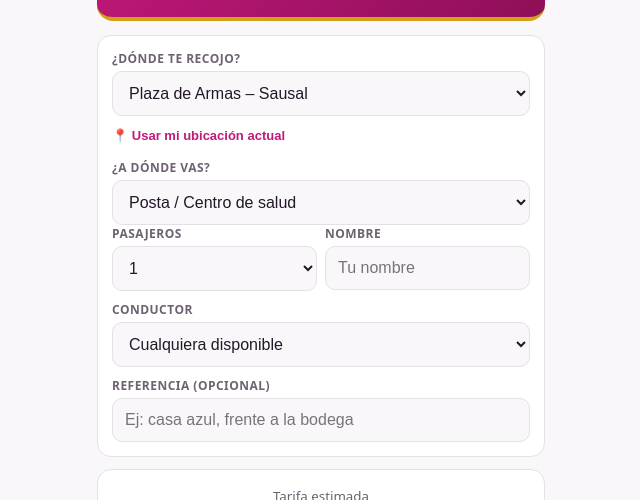
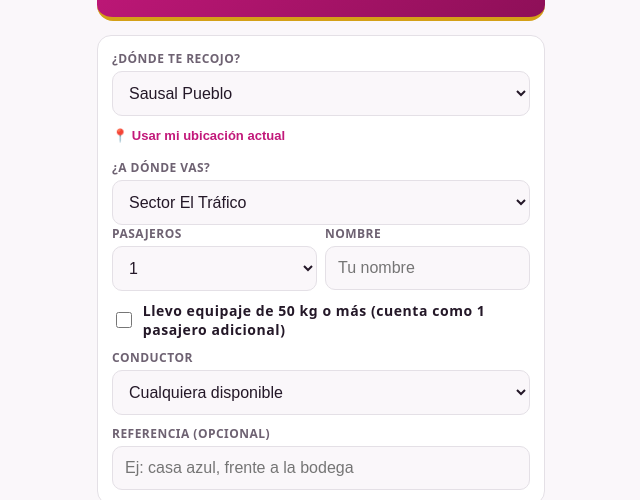
Before and after one commit to Luis27-11/mototaxi-joseluis, a plain HTML site: page pedir.html in a window 1280 px wide. Shown: the part 84-584 px from the top of the page, without its empty margins (319-959 px from the left). Drawn offline with Linux system fonts and the light colour scheme.

Commit message:
Add files via upload

```diff
--- a/pedir.html
+++ b/pedir.html
@@ -36,7 +36,7 @@ button:disabled{opacity:.5}
 </head>
 <body>
 <div class="wrap">
-<header><h1>🛵 Moto Ya Sausal</h1><p>Sausal, Alto Perú y Alrededores · Pide tu moto en 3 toques</p></header>
+<header><h1>🛵 Moto Ya Sausal</h1><p>Sausal, Alto Peru y Alrededores · Pide tu moto en 3 toques</p></header>
 
 <section id="s1" class="card">
 <label>¿Dónde te recojo?</label>
@@ -49,6 +49,7 @@ button:disabled{opacity:.5}
 <div><label>Pasajeros</label><select id="pax"><option>1</option><option>2</option><option>3</option></select></div>
 <div><label>Nombre</label><input id="name" placeholder="Tu nombre" autocomplete="name"></div>
 </div>
+<label style="display:flex;gap:8px;align-items:center;text-transform:none;font-size:14px;color:var(--tx)"><input type="checkbox" id="lug" style="width:20px;height:20px"> Llevo equipaje de 50 kg o más (cuenta como 1 pasajero adicional)</label>
 <label>Conductor</label>
 <select id="drv"></select>
 <label>Referencia (opcional)</label>
@@ -56,7 +57,7 @@ button:disabled{opacity:.5}
 </section>
 
 <section id="fareBox" class="card fare hide">
-<small>Tarifa estimada</small><b id="price">S/ 0</b>
+<small>Tarifa de tu ruta</small><b id="price">S/ 0</b>
 <small id="detail"></small>
 <div style="margin-top:12px"><button id="req">Pedir mototaxi</button></div>
 </section>
@@ -76,7 +77,7 @@ button:disabled{opacity:.5}
 <b style="font-size:14px">Tus últimos viajes</b>
 <div id="hist"><div class="trip">Aún no tienes viajes.</div></div>
 </section>
-<p class="c" style="font-size:12px;color:var(--mu)">🎁 6 sellos = 7° viaje gratis · Tarifas referenciales</p>
+<p class="c" style="font-size:12px;color:var(--mu)">🎁 6 sellos = 7° viaje gratis · Tarifas fijas por ruta</p>
 </div>
 
 <script>
@@ -85,41 +86,52 @@ const CONDUCTORES = [            // agrega una línea por cada conductor (teléf
   {n:"Luis Chuso", tel:"51952328431"},
   {n:"Darwin Mayta", tel:"51938763822"}
 ];
-const BASE = 3;                  // tarifa mínima (S/)
-const POR_ZONA = 1.5;            // S/ por cada zona de distancia
-const EXTRA_PAX = 1;             // S/ por cada pasajero adicional
-const NOCHE_EXTRA = 1;           // S/ extra en horario nocturno
-const NOCHE_DESDE = 21, NOCHE_HASTA = 5; // de 9 pm a 5 am
-const LUGARES = [                // zona = qué tan lejos está (0 = centro)
-  {n:"Plaza de Armas – Sausal", z:0},
-  {n:"Mercado", z:0},
-  {n:"Posta / Centro de salud", z:1},
-  {n:"Colegio", z:1},
-  {n:"Campo deportivo", z:2},
-  {n:"Carretera principal", z:2},
-  {n:"Alto Perú – Entrada", z:3},
-  {n:"Alto Perú – Interior", z:4}
+// Cada ruta: [lugar A, lugar B, pasaje único S/, pasajero adicional S/]  (vale en ambos sentidos)
+const RUTAS = [
+  // RUTAS INTERNAS
+  ["Sausal Pueblo","Sector El Tráfico",2,0.5],
+  ["Sausal Pueblo","Alto Perú",2,0.5],
+  ["Sausal Pueblo","Sector Vivero",2,0.5],
+  ["Sausal Pueblo","Sector Tiro Blanco",2,0.5],
+  ["Sausal Pueblo","Sector El Estadio",2,0.5],
+  ["Sector El Tráfico","Sector Vivero",3,1],
+  ["Sector El Tráfico","Sector Tiro Blanco",3,1],
+  ["Sector El Tráfico","Alto Perú",3,1],
+  // RUTAS EXTERNAS
+  ["Sausal Pueblo","Quemazón",5,1],
+  ["Sausal Pueblo","Puente Tabla",7,1],
+  ["Sausal Pueblo","Piedra Molino",9,1],
+  ["Sausal Pueblo","La Mónica 1",6,1],
+  ["Sausal Pueblo","La Mónica 2",7,1],
+  ["Sausal Pueblo","Granja 1 La Mónica",10,2],
+  ["Sausal Pueblo","Granja 2 La Mónica",15,2],
+  ["Sausal Pueblo","Sector Voladero",5,1],
+  ["Sausal Pueblo","Sector Microalgas",4,1],
+  ["Sausal Pueblo","Sector El Mango Enrocado",6,1]
 ];
+// Equipaje de 50 kg o más = 1 pasajero adicional
 // =============================
 const $=id=>document.getElementById(id);
 let gpsLink="", trip=null, timer=null;
-const opts=LUGARES.map((l,i)=>`<option value="${i}">${l.n}</option>`).join("");
+const LUGARES=[...new Set(RUTAS.flatMap(r=>[r[0],r[1]]))];
+const opts=LUGARES.map(n=>`<option value="${n}">${n}</option>`).join("");
+const money=v=>"S/ "+Number(v).toFixed(2);
 $("drv").innerHTML='<option value="any">Cualquiera disponible</option>'+CONDUCTORES.map((c,i)=>`<option value="${i}">${c.n}</option>`).join("");
-$("from").innerHTML=opts; $("to").innerHTML=opts; $("to").value=2;
+$("from").innerHTML=opts; $("to").innerHTML=opts; $("from").value="Sausal Pueblo"; $("to").value="Sector El Tráfico";
 
-function esNoche(){const h=new Date().getHours();return h>=NOCHE_DESDE||h<NOCHE_HASTA}
+function ruta(a,b){return RUTAS.find(r=>(r[0]===a&&r[1]===b)||(r[0]===b&&r[1]===a))}
 function calc(){
-  const a=LUGARES[$("from").value], b=LUGARES[$("to").value];
-  const d=Math.abs(a.z-b.z), px=+$("pax").value, n=esNoche();
-  let p=BASE+d*POR_ZONA+(px-1)*EXTRA_PAX+(n?NOCHE_EXTRA:0);
-  p=Math.round(p*2)/2;
-  $("price").textContent="S/ "+p.toFixed(2);
-  $("detail").textContent=(d?d+" zona(s)":"Viaje corto")+" · "+px+" pasajero(s)"+(n?" · 🌙 tarifa nocturna":"");
-  $("fareBox").classList.toggle("hide",$("from").value===$("to").value&&!gpsLink);
+  const a=$("from").value,b=$("to").value,px=+$("pax").value,eq=$("lug").checked,r=ruta(a,b);
+  const adic=(px-1)+(eq?1:0);
+  $("fareBox").classList.toggle("hide",a===b);
+  if(!r){$("price").textContent="Por confirmar";$("detail").textContent="Esta ruta no tiene tarifa fija. El conductor te confirmará el precio.";return null}
+  const p=r[2]+adic*r[3];
+  $("price").textContent=money(p);
+  $("detail").textContent="Pasaje único "+money(r[2])+(adic?" + "+adic+" adicional(es) × "+money(r[3]):"");
   return p;
 }
 function driver(){const v=$("drv").value;return v==="any"?CONDUCTORES[Math.floor(Math.random()*CONDUCTORES.length)]:CONDUCTORES[+v]}
-["from","to","pax","drv"].forEach(i=>$(i).addEventListener("change",calc));
+["from","to","pax","drv","lug"].forEach(i=>$(i).addEventListener("change",calc));
 calc();
 
 $("gps").onclick=()=>{
@@ -136,7 +148,7 @@ $("gps").onclick=()=>{
 
 $("req").onclick=()=>{
   const price=calc();
-  trip={drv:driver(),from:LUGARES[$("from").value].n,to:LUGARES[$("to").value].n,price,
+  trip={drv:driver(),from:$("from").value,to:$("to").value,price,eq:$("lug").checked,
     pax:$("pax").value,name:$("name").value.trim()||"Cliente",ref:$("ref").value.trim(),
     date:new Date().toLocaleString("es-PE",{dateStyle:"short",timeStyle:"short"})};
   $("s1").classList.add("hide");$("fareBox").classList.add("hide");$("s2").classList.remove("hide");
@@ -151,7 +163,7 @@ $("req").onclick=()=>{
 
 $("wa").onclick=()=>{
   const t=trip;
-  const msg=`🛵 *Pedido Moto Ya Sausal*\nNombre: ${t.name}\nRecojo: ${t.from}${gpsLink?"\nUbicación: "+gpsLink:""}\nDestino: ${t.to}\nPasajeros: ${t.pax}${t.ref?"\nReferencia: "+t.ref:""}\nTarifa estimada: S/ ${t.price.toFixed(2)}\nConductor: ${t.drv.n}`;
+  const msg=`🛵 *Pedido Moto Ya Sausal*\nNombre: ${t.name}\nRecojo: ${t.from}${gpsLink?"\nUbicación: "+gpsLink:""}\nDestino: ${t.to}\nPasajeros: ${t.pax}${t.eq?"\nEquipaje: 50 kg o más":""}${t.ref?"\nReferencia: "+t.ref:""}\nTarifa: ${t.price==null?"por confirmar":money(t.price)}\nConductor: ${t.drv.n}`;
   window.open(`https://wa.me/${t.drv.tel}?text=${encodeURIComponent(msg)}`,"_blank");
   save(t);reset();
 };
@@ -166,7 +178,7 @@ function save(t){try{const h=JSON.parse(localStorage.getItem("myas_h")||"[]");h.
 function show(){
   let h=[];try{h=JSON.parse(localStorage.getItem("myas_h")||"[]")}catch(e){}
   if(!h.length)return;
-  $("hist").innerHTML=h.map(t=>`<div class="trip">${t.date} · ${t.from} → ${t.to} · <b>S/ ${Number(t.price).toFixed(2)}</b></div>`).join("");
+  $("hist").innerHTML=h.map(t=>`<div class="trip">${t.date} · ${t.from} → ${t.to} · <b>${t.price==null?"por confirmar":money(t.price)}</b></div>`).join("");
 }
 show();
 </script>
```
